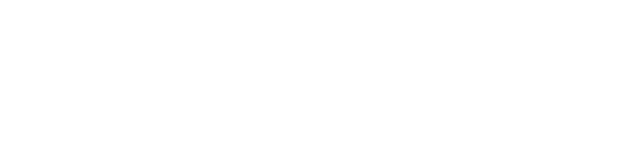
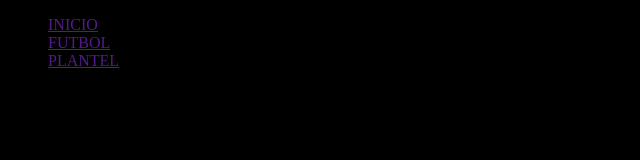
Before and after one commit to LucasPeraltaa/Entrega-CH-03, a website: page index.html in a window 1280 px wide. Shown: the whole page, without its empty margins (0-640 px from the left). Drawn offline with Linux system fonts and the light colour scheme.

```diff
--- a/index.html
+++ b/index.html
@@ -9,5 +9,15 @@
 </head>
 <body>
 
+    <header>
+        <nav>
+            <ul>
+                <li><a href="">INICIO</a></li>
+                <li><a href="">FUTBOL</a></li>
+                <li><a href="">PLANTEL</a></li>
+            </ul>
+        </nav>
+    </header>
+
 </body>
 </html>
--- a/package.json
+++ b/package.json
@@ -1,8 +1,9 @@
 {
   "dependencies": {
+    "node-sass": "^9.0.0",
     "sass": "^1.66.1"
   },
-  "name": "entrega03",
+  "name": "exit",
   "version": "1.0.0",
   "main": "index.js",
   "scripts": {
--- a/scss/style.scss
+++ b/scss/style.scss
@@ -0,0 +1,3 @@
+*body{
+    background-color: black;
+}
```
Also changed, not shown: css/style.css, 2 other files.
